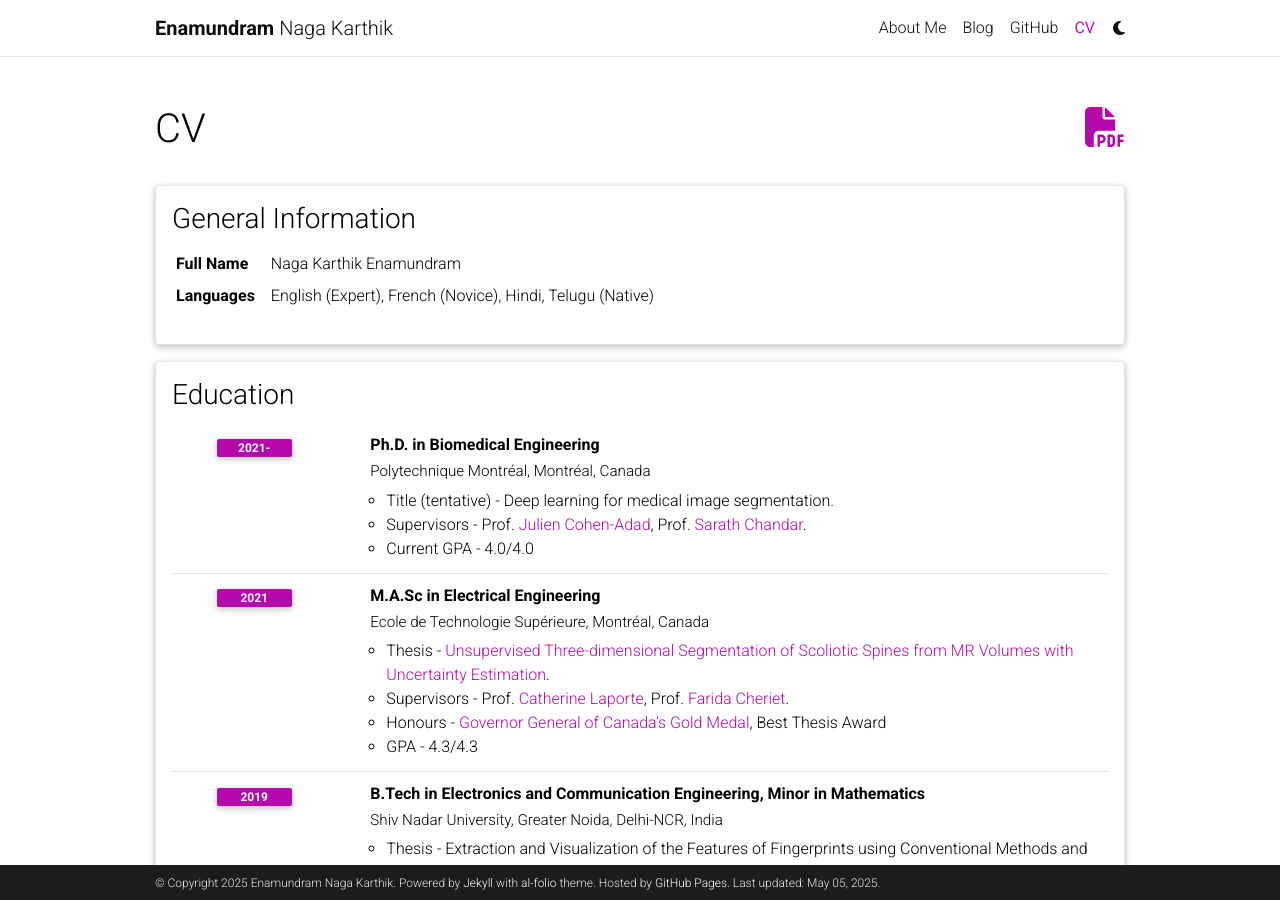
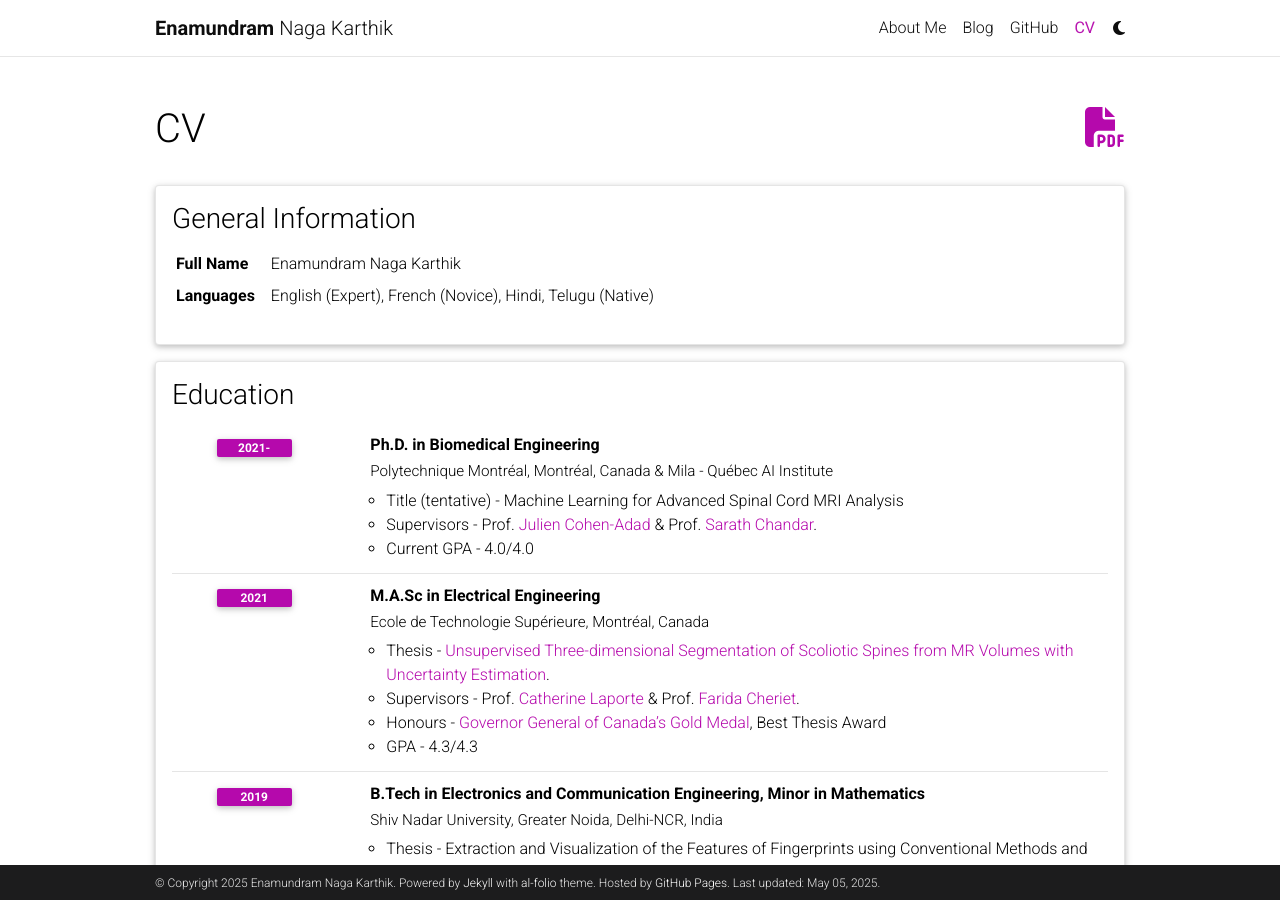
Before and after one commit to naga-karthik/naga-karthik.github.io, a Jekyll site: the page built from _pages/cv.md, in a window 1280 px wide and 900 px high. Built offline with Jekyll 4.4.1, drawn with Linux system fonts in a browser that asks for light colours; comment, search, counter and statistics services are not loaded; a style sheet for code colours, icons or effects is not loaded; some of the changed text lies outside the part shown.

Commit message:
minor update CV

```diff
--- a/_data/cv.yml
+++ b/_data/cv.yml
@@ -2,7 +2,7 @@
   type: map
   contents:
     - name: Full Name
-      value: Naga Karthik Enamundram
+      value: Enamundram Naga Karthik
     # - name: Date of Birth
     #   value: 14th March 1879
     - name: Languages
@@ -12,11 +12,11 @@
   type: time_table
   contents:
     - title: Ph.D. in Biomedical Engineering
-      institution: Polytechnique Montréal, Montréal, Canada
+      institution: Polytechnique Montréal, Montréal, Canada & Mila - Québec AI Institute
       year: 2021-
       description:
-        - Title (tentative) - Deep learning for medical image segmentation.
-        - Supervisors - Prof. <a href="https://neuro.polymtl.ca/team/faculty/julien-cohen-adad.html">Julien Cohen-Adad</a>, Prof. <a href="http://sarathchandar.in">Sarath Chandar</a>.
+        - Title (tentative) - Machine Learning for Advanced Spinal Cord MRI Analysis
+        - Supervisors - Prof. <a href="https://neuro.polymtl.ca/team/faculty/julien-cohen-adad.html">Julien Cohen-Adad</a> & Prof. <a href="http://sarathchandar.in">Sarath Chandar</a>.
         - Current GPA - 4.0/4.0
           # contents:
           #   - Sub-description 1.
@@ -26,7 +26,7 @@
       year: 2021
       description:
         - Thesis - <a href="http://espace.etsmtl.ca/id/eprint/2791/1/ENAMUNDRAM_Muni_Venkata_Naga_Karthik.pdf">Unsupervised Three-dimensional Segmentation of Scoliotic Spines from MR Volumes with Uncertainty Estimation</a>.
-        - Supervisors - Prof. <a href="https://www.etsmtl.ca/recherche/professeurs-chercheurs/calaporte">Catherine Laporte</a>, Prof. <a href="https://www.polymtl.ca/expertises/en/cheriet-farida">Farida Cheriet</a>.
+        - Supervisors - Prof. <a href="https://www.etsmtl.ca/recherche/professeurs-chercheurs/calaporte">Catherine Laporte</a> & Prof. <a href="https://www.polymtl.ca/expertises/en/cheriet-farida">Farida Cheriet</a>.
         - Honours - <a href="https://www.gg.ca/en/honours/governor-generals-awards/governor-generals-academic-medal"> Governor General of Canada’s Gold Medal</a>, Best Thesis Award
         - GPA - 4.3/4.3
     - title: B.Tech in Electronics and Communication Engineering, Minor in Mathematics
@@ -83,17 +83,17 @@
         - <a href="https://www.gg.ca/en/honours/governor-generals-awards/governor-generals-academic-medal"> Governor General of Canada’s Gold Medal</a>
 
 
-- title: Academic Interests
-  type: nested_list
-  contents:
-    - title: Implicit Neural Representations for Spinal Cord MRI Super-resolution
-      items:
-        - Spinal cord images can be highly anisotropic. How can we combine multiple low-resolution, anistropic images to generate a high-resolution image?
-        # - Description 2.
-    - title: Automatic Segmentation of Traumatic Spinal Cord Injury Lesions
-      # items:
-      #   - Description 1.
-      #   - Description 2.
+# - title: Academic Interests
+#   type: nested_list
+#   contents:
+#     - title: Implicit Neural Representations for Spinal Cord MRI Super-resolution
+#       items:
+#         - Spinal cord images can be highly anisotropic. How can we combine multiple low-resolution, anistropic images to generate a high-resolution image?
+#         # - Description 2.
+#     - title: Automatic Segmentation of Traumatic Spinal Cord Injury Lesions
+#       # items:
+#       #   - Description 1.
+#       #   - Description 2.
 
 - title: Other Interests
   type: list
```
